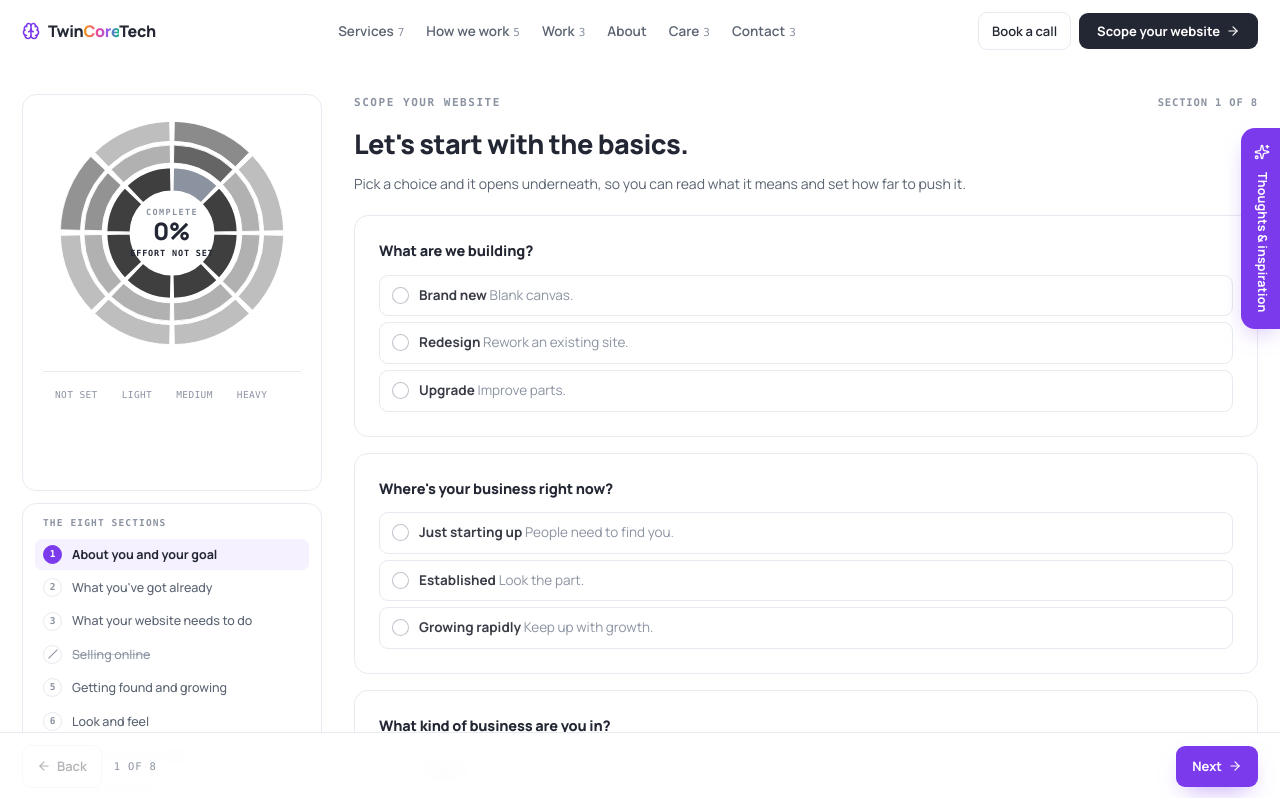
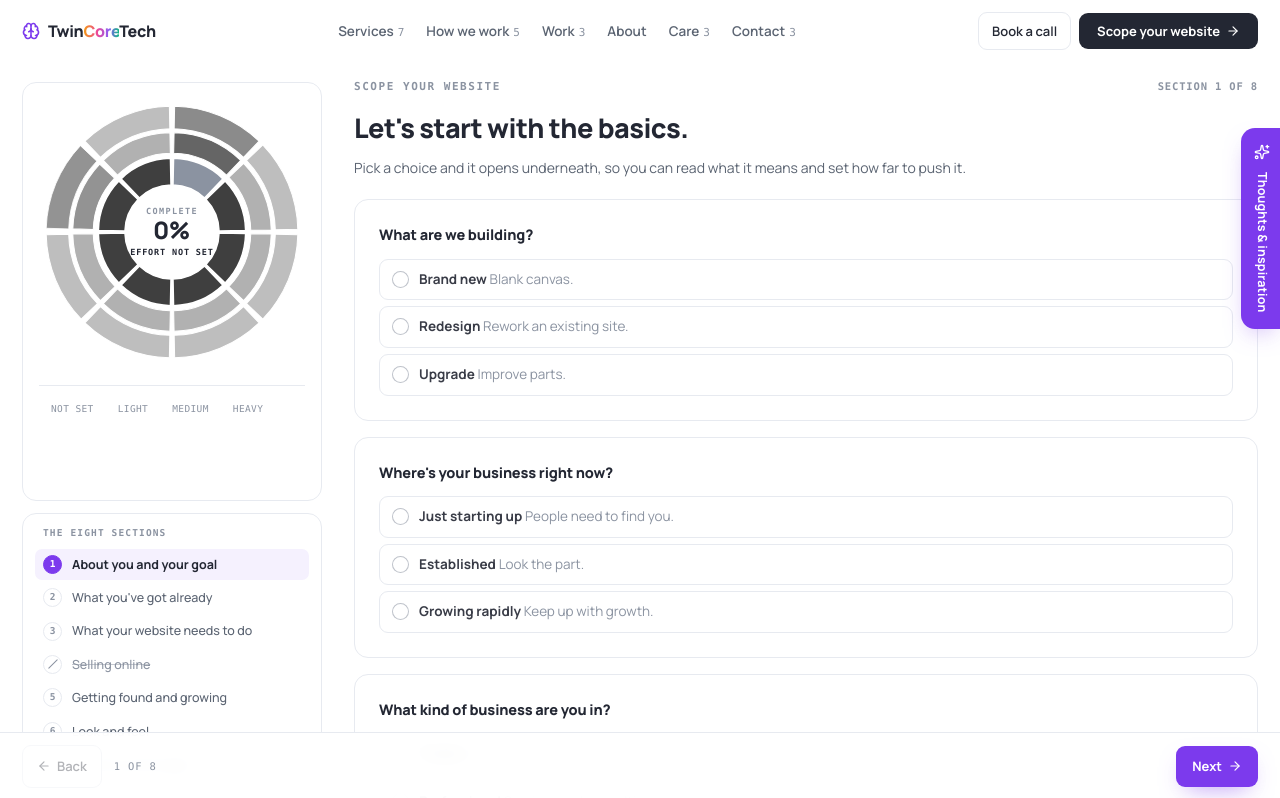
Before and after one commit to ayodhbhojithh/twinloom, a Next.js app: page /scope in a window 1280 px wide. Shown: the top 798 px of the page. Built offline with nearby package versions, Linux system fonts and the light colour scheme.

Commit message:
Update ScopingJourney component to adjust EffortDial styling, changing padding from 5 to 4 and width to full for improved layout consistency and visual balance.

```diff
--- a/components/scoping/scoping-journey.tsx
+++ b/components/scoping/scoping-journey.tsx
@@ -18,15 +18,15 @@ function Journey() {
     <>
       <MiniProgress />
 
-      <Container className="pt-6 pb-10 sm:pt-8">
+      <Container className="pt-3 pb-10 sm:pt-4">
         <div className="grid gap-6 lg:grid-cols-[minmax(0,300px)_minmax(0,1fr)] lg:gap-8">
           {/* Orientation. Sticky from lg up, so the dial, the readout and the
               section list stay put while the questions scroll past them. Its own
               height is capped to the viewport and scrolls internally, so a long
               readout can never push the list out of reach. */}
           <aside className="hidden lg:sticky lg:top-[calc(var(--nav-height)+20px)] lg:block lg:max-h-[calc(100svh-var(--nav-height)-40px)] lg:overflow-y-auto">
-            <div className="rounded-card border border-line bg-card p-5">
-              <EffortDial className="mx-auto w-[236px]" />
+            <div className="rounded-card border border-line bg-card p-4">
+              <EffortDial className="w-full" />
 
               <div className="mt-5 border-t border-line pt-4">
                 <DialReadout />
```
